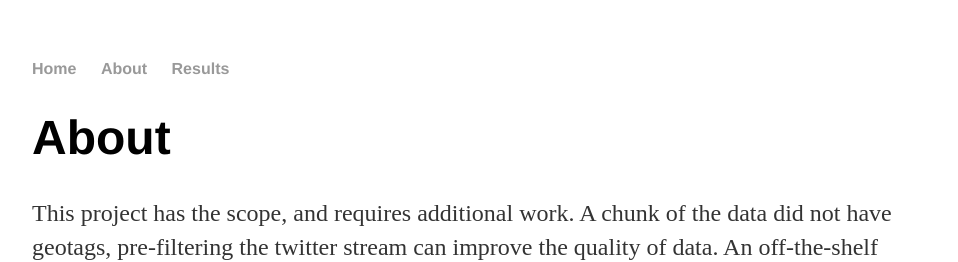
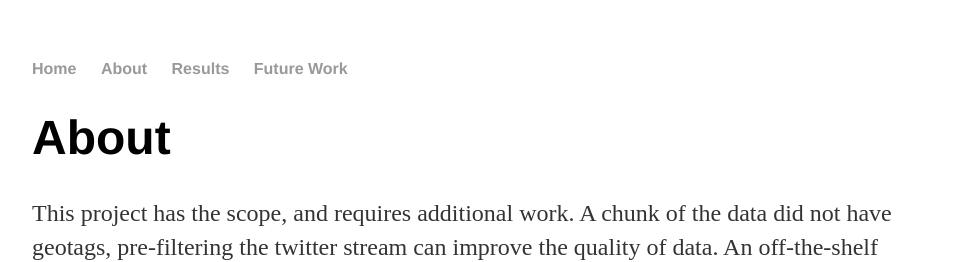
Before and after one commit to SreyaG/SportTweet, a Jekyll site: the page built from futurework/index.html, in a window 1280 px wide. Shown: the top 262 px of the page, without its empty margins (160-1118 px from the left). Built offline with Jekyll 4.4.1, drawn with Linux system fonts in a browser that asks for light colours.

Commit message:
Update post.html

```diff
--- a/_layouts/post.html
+++ b/_layouts/post.html
@@ -1,6 +1,6 @@
 <!DOCTYPE html>
 	<html>
-		<head background="/SportTweet/images/fig1.png">
+		<head>
 			<title>{{ page.title }}</title>
 			<!-- link to main stylesheet -->
 			<link rel="stylesheet" type="text/css" href="/SportTweet/css/main1.css">
@@ -11,6 +11,8 @@
 	        		<li><a href="/SportTweet/">Home</a></li>
 		        	<li><a href="/SportTweet/about">About</a></li>
 	        		<li><a href="/SportTweet/results">Results</a></li>
+	        		<li><a href="/SportTweet/futurework">Future Work</a></li>
+
 	    		</ul>
 			</nav>
 			<div class="container">
```
